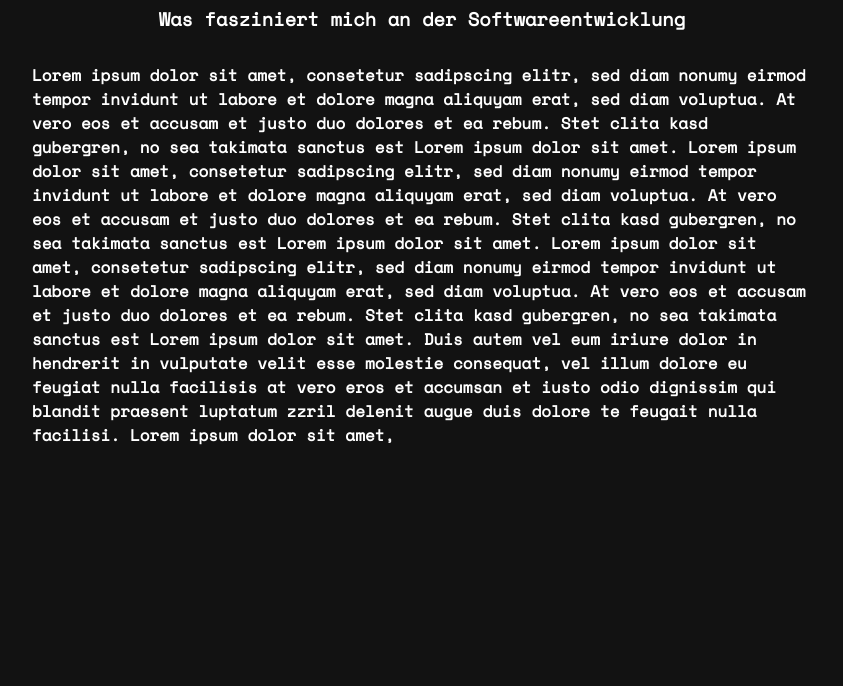
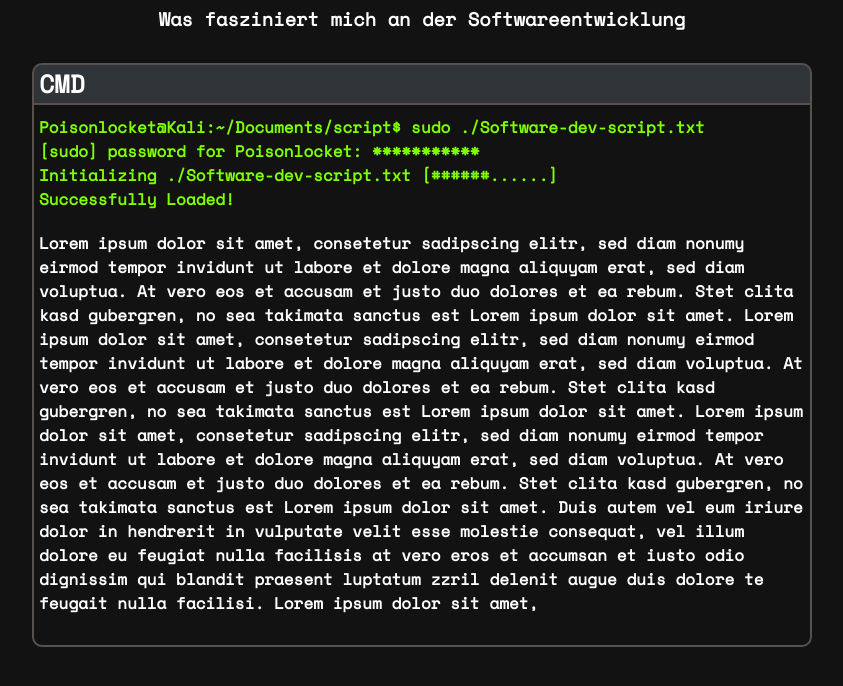
Before and after one commit to Poisonlocket/introduction-website, a PHP site: page /software_developement.html in a window 1280 px wide. Shown: the part 100-786 px from the top of the page, without its empty margins (218-1061 px from the left). Run offline with PHP 8.4, Linux system fonts and the light colour scheme; some libraries are stand-ins or nearby versions.

Commit message:
Added more CSS and made sexy software development site

```diff
--- a/Hobbys.html
+++ b/Hobbys.html
@@ -1,4 +1,5 @@
 <!DOCTYPE html>
+<!--Credit to Poisonlocket and Error44 if you adapt any part of this code you will give credit in yours too.-->
 <html lang='de-CH'>
 <head>
   <meta charset='UTF-8' name='viewport' content='content="width=device-width, initial-scale=1'>
@@ -22,7 +23,7 @@
   <div class='container'>
     <div class='hobbysubdiv'>
       <h3 class='hobby-title'>Jiu Jitsu</h3>
-      <img src='GABRIEL_VELLA_vs_ROMINHO_51.jpg' alt='Jiu Jitsu pic' height='398.5' width='600'/>
+      <img class='hobby-img' src='GABRIEL_VELLA_vs_ROMINHO_51.jpg' alt='Jiu Jitsu pic' height='398.5' width='600'/>
       <h2>
         Warum mache ich dieses Hobby?
       </h2>
@@ -38,7 +39,7 @@
     </div>
     <div class='hobbysubdiv'>
       <h3 class='hobby-title'>Schach</h3>
-      <img src='gold-und-silberschach-auf-schachbrettspiel-fuer-geschaeftsmetapherfuehrungskonzept_1150-19586.png' alt='chess pic' height='398.5' width='600'/>
+      <img class='hobby-img' src='gold-und-silberschach-auf-schachbrettspiel-fuer-geschaeftsmetapherfuehrungskonzept_1150-19586.png' alt='chess pic' height='398.5' width='600'/>
       <h2>
         Warum mache ich dieses Hobby?
       </h2>
--- a/school.html
+++ b/school.html
@@ -1,4 +1,5 @@
 <!DOCTYPE html>
+<!--Credit to Poisonlocket and Error44 if you adapt any part of this code you will give credit in yours too.-->
 <html lang='de-CH'>
 <head>
   <meta charset='UTF-8'>
@@ -7,6 +8,7 @@
 </head>
 <body>
 <header>
+  <h2>Schulischer Werdegang</h2>
   <nav class='navigation'>
     <a class='nav' href='home.html' style='--clr:#D3D3D3'><span>Home</span><i></i></a>
     <a class='nav' href='software_developement.html' style='--clr:#D3D3D3'><span>Software Developement</span><i></i></a>
--- a/software_developement.html
+++ b/software_developement.html
@@ -1,4 +1,5 @@
 <!DOCTYPE html>
+<!--Credit to Poisonlocket and Error44 if you adapt any part of this code you will give credit in yours too.-->
 <html lang='de-CH'>
 <head>
   <meta charset='UTF-8'>
@@ -23,7 +24,19 @@
 <main>
   <article class='software-dev-article'>
     <h3 class='software-dev-title'>Was fasziniert mich an der Softwareentwicklung</h3>
+
+
+    <div class='terminal-styling'>
+
+      CMD
+    </div>
     <section class='software-dev-text'>
+      <section class='terminal-script'>
+        Poisonlocket@Kali:~/Documents/script$ sudo ./Software-dev-script.txt<br>
+        [sudo] password for Poisonlocket: *********** <br>
+        Initializing ./Software-dev-script.txt [######......] <br>
+        Successfully Loaded!
+      </section>
       Lorem ipsum dolor sit amet, consetetur sadipscing elitr, sed diam nonumy eirmod tempor invidunt ut labore et dolore magna aliquyam erat, sed diam voluptua. At vero eos et accusam et justo duo dolores et ea rebum. Stet clita kasd gubergren, no sea takimata sanctus est Lorem ipsum dolor sit amet. Lorem ipsum dolor sit amet, consetetur sadipscing elitr, sed diam nonumy eirmod tempor invidunt ut labore et dolore magna aliquyam erat, sed diam voluptua. At vero eos et accusam et justo duo dolores et ea rebum. Stet clita kasd gubergren, no sea takimata sanctus est Lorem ipsum dolor sit amet. Lorem ipsum dolor sit amet, consetetur sadipscing elitr, sed diam nonumy eirmod tempor invidunt ut labore et dolore magna aliquyam erat, sed diam voluptua. At vero eos et accusam et justo duo dolores et ea rebum. Stet clita kasd gubergren, no sea takimata sanctus est Lorem ipsum dolor sit amet.
 
       Duis autem vel eum iriure dolor in hendrerit in vulputate velit esse molestie consequat, vel illum dolore eu feugiat nulla facilisis at vero eros et accumsan et iusto odio dignissim qui blandit praesent luptatum zzril delenit augue duis dolore te feugait nulla facilisi. Lorem ipsum dolor sit amet,
--- a/stylesheet.css
+++ b/stylesheet.css
@@ -60,8 +60,7 @@ body{
 
 .software-dev-title{
     text-align: center;
-    padding: 5px;
-    padding-bottom: 30px;
+    padding: 5px 5px 30px;
 }
 
 .software-dev-article {
@@ -129,9 +128,7 @@ body {
     padding: 3px;
 }
 
-.hobbysubdiv img{
-    padding-bottom: 20px;
-}
+
 
 .selfie{
     border: 5px white;
@@ -164,7 +161,10 @@ body {
 }
 
 .software-dev-text{
-    padding-bottom: 30px;
+    border: 2px solid #57504d;
+    border-radius: 0 0 10px 10px;
+    padding: 10px 5px 30px;
+
 }
 
 .hobby-text{
@@ -251,3 +251,23 @@ body {
     text-align: center;
     padding: 20px;
 }
+
+.hobby-img{
+    border-radius: 25px;
+    border: #ffffff 2px solid ;
+}
+
+.terminal-script{
+    color: chartreuse;
+    padding-bottom: 20px;
+}
+
+.terminal-styling{
+    border: #57504d 2px solid;
+    height: 40px;
+    border-radius: 10px 10px 0 0;
+    border-bottom: 1px;
+    font-size: 25px;
+    padding-left: 5px;
+    background: #2F3438;
+}
```
Also changed, not shown: Kontakt.html (+6 -2 lines), home.html (+2 -12 lines).
